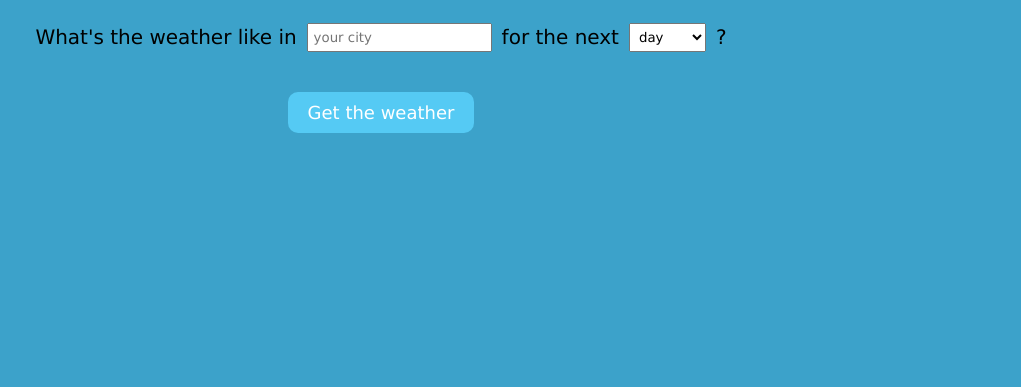
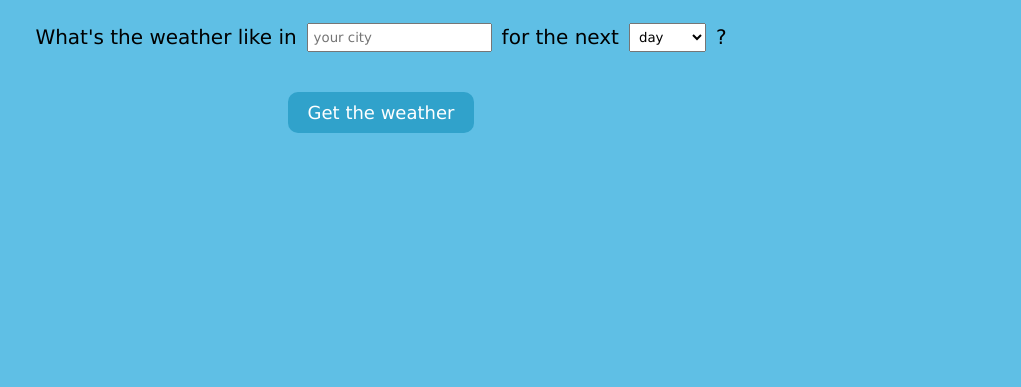
Before and after one commit to braynwash/Fall25, a website with bundled scripts: page homework1/index.html in a window 1280 px wide. Shown: the part 413-800 px from the top of the page, without its empty margins (259-1280 px from the left). Built offline with nearby package versions, Linux system fonts and the light colour scheme.

Commit message:
Code formatting and readability updates

```diff
--- a/homework1/app/app.js
+++ b/homework1/app/app.js
@@ -17,6 +17,7 @@ function initListeners() {
         return;
       }
 
+      // initial weather header
       let html = `
         <div>
             <h2>Weather for ${data.location.name}, ${data.location.region}, ${data.location.country}</h2>
@@ -26,6 +27,7 @@ function initListeners() {
         </div>
       `;
 
+      // current weather card
       html += `
       <div class="weatherWrapper">
         <div class="weatherCard">
@@ -43,7 +45,7 @@ function initListeners() {
         </div>
 `;
 
-      // Forecast day cards (no hourly breakdown)
+      // forecast cards
       data.forecast.forecastday.forEach((day) => {
         html += `
         <div class="weatherCard">
--- a/homework1/scss/content.scss
+++ b/homework1/scss/content.scss
@@ -44,7 +44,7 @@
 }
 
 #getCity {
-  background-color: rgb(85, 202, 244);
+  background-color: rgb(48, 162, 203);
   color: white;
   border: none;
   padding: 10px 20px;
--- a/homework1/scss/structure.scss
+++ b/homework1/scss/structure.scss
@@ -7,7 +7,7 @@
 html,
 body {
   height: 100%;
-  background: #3ca2ca;
+  background: #5fbfe5;
 }
 h1,
 h2,
```
Also changed, not shown: homework1/css/styles.css.
